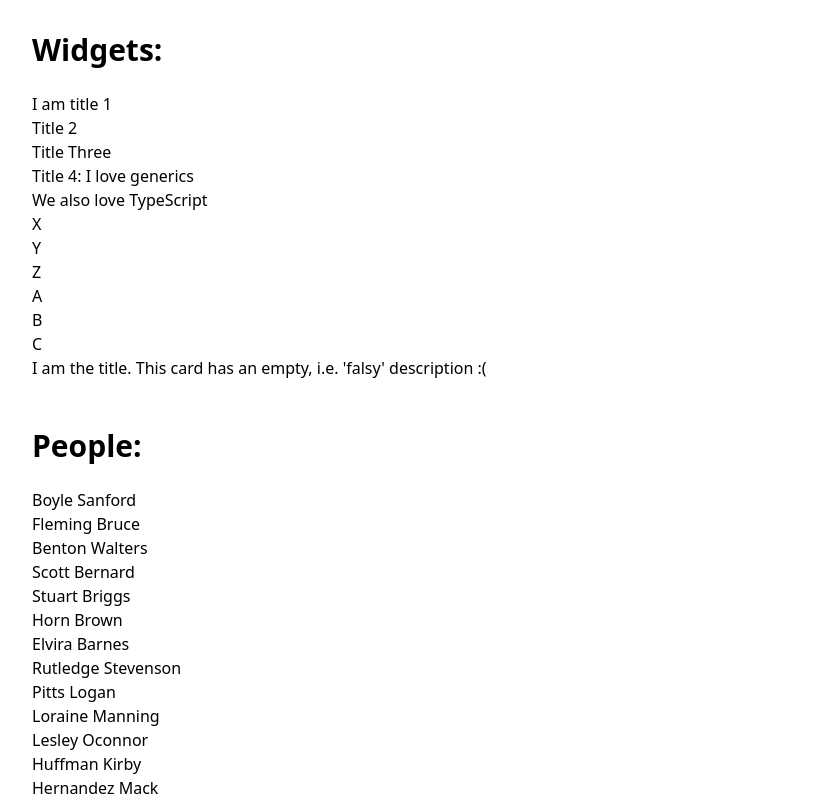
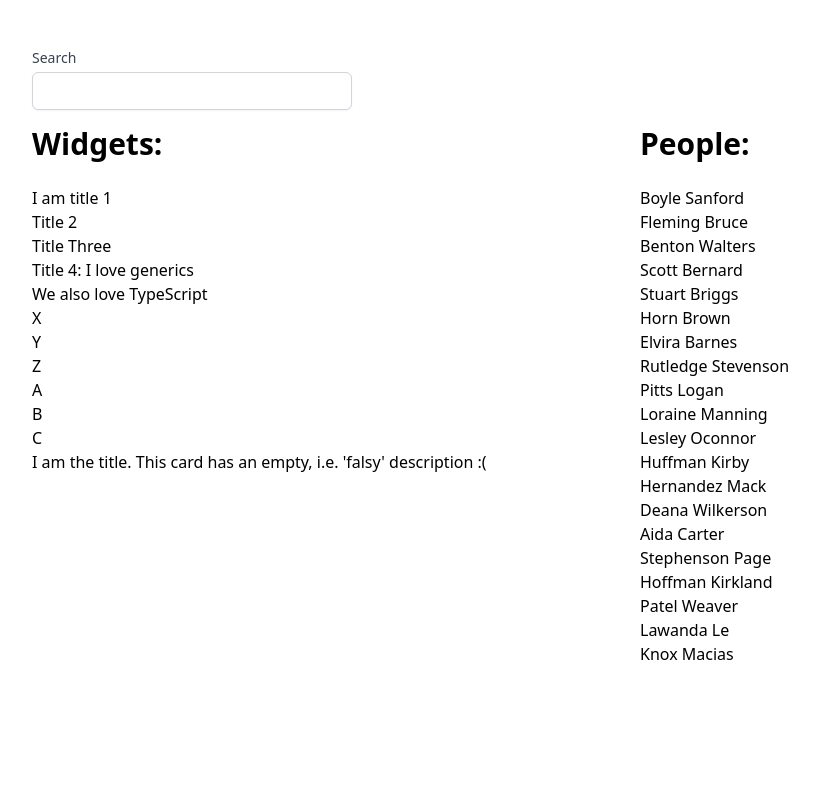
Before and after one commit to march213/ts-generics, a React (Create React App) app: page / in a window 1280 px wide. Shown: the top 800 px of the page, without its empty margins (0-819 px from the left). Built offline with nearby package versions, Linux system fonts and the light colour scheme.

Commit message:
add input component; implement basic search

```diff
--- a/package.json
+++ b/package.json
@@ -41,6 +41,7 @@
     ]
   },
   "devDependencies": {
+    "@tailwindcss/forms": "^0.4.0",
     "autoprefixer": "^10.4.2",
     "postcss": "^8.4.6",
     "tailwindcss": "^3.0.23"
--- a/src/App.tsx
+++ b/src/App.tsx
@@ -1,29 +1,33 @@
-import React from 'react';
+import React, { useState } from 'react';
 
+import { SearchInput } from './components/SearchInput';
 import { IWidget } from './interfaces/IWidget';
 import { people } from './mock-data/people';
 import { widgets } from './mock-data/widgets';
 import { genericSearch } from './utils/genericSearch';
 
 function App() {
-  const query = ''
+  const [searchQuery, setSearchQuery] = useState<string>('')
 
   return (
     <div className="min-h-full">
       <main className="py-8">
-        <div className="max-w-3xl mx-auto px-4 sm:px-6 lg:max-w-7xl lg:px-8">
-          <div>
+        <div className="max-w-sm my-4 px-4 sm:px-6 lg:px-8">
+          <SearchInput setSearchQuery={setSearchQuery} />
+        </div>
+        <div className="flex flex-col sm:flex-row max-w-3xl px-4 sm:px-6 lg:max-w-7xl lg:px-8">
+          <div className="min-w-[50%]">
             <h2 className="text-3xl font-bold mb-6">Widgets:</h2>
             {widgets
-              .filter((widget) => genericSearch<IWidget>(widget, ['title', 'description'], query))
+              .filter((widget) => genericSearch<IWidget>(widget, ['title', 'description'], searchQuery))
               .map((widget) => (
                 <div key={widget.id}>{widget.title}</div>
               ))}
           </div>
-          <div className="mt-12">
+          <div className="min-w-[50%]">
             <h2 className="text-3xl font-bold mb-6">People:</h2>
             {people
-              .filter((person) => genericSearch(person, ['firstName', 'lastName', 'eyeColor'], query))
+              .filter((person) => genericSearch(person, ['firstName', 'lastName', 'eyeColor'], searchQuery))
               .map((person) => (
                 <div key={person.lastName}>
                   {person.firstName} {person.lastName}
--- /dev/null
+++ b/src/components/SearchInput.tsx
@@ -0,0 +1,24 @@
+import { FC } from 'react';
+
+export interface ISearchInputProps {
+  setSearchQuery: (query: string) => void
+}
+
+export const SearchInput: FC<ISearchInputProps> = ({ setSearchQuery }) => {
+  return (
+    <>
+      <label htmlFor="search" className="block text-sm font-medium text-gray-700">
+        Search
+      </label>
+      <div className="mt-1">
+        <input
+          id="search"
+          name="search"
+          type="search"
+          className="appearance-none block w-full px-3 py-2 border border-gray-300 rounded-md shadow-sm placeholder-gray-400 focus:outline-none focus:ring-indigo-500 focus:border-indigo-500 sm:text-sm"
+          onChange={(e) => setSearchQuery(e.target.value)}
+        />
+      </div>
+    </>
+  )
+}
--- a/tailwind.config.js
+++ b/tailwind.config.js
@@ -3,5 +3,5 @@ module.exports = {
   theme: {
     extend: {},
   },
-  plugins: [],
+  plugins: [require('@tailwindcss/forms')],
 }
```
Also changed, not shown: 1 other file (tests, documents, lock files or other folders).
